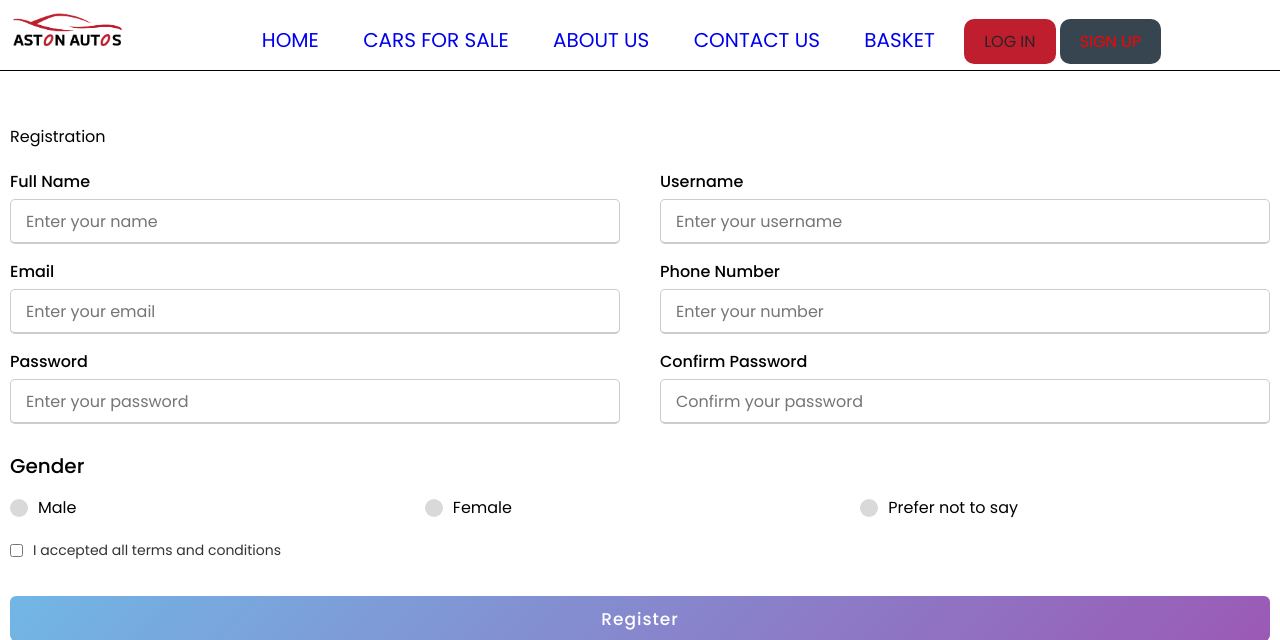
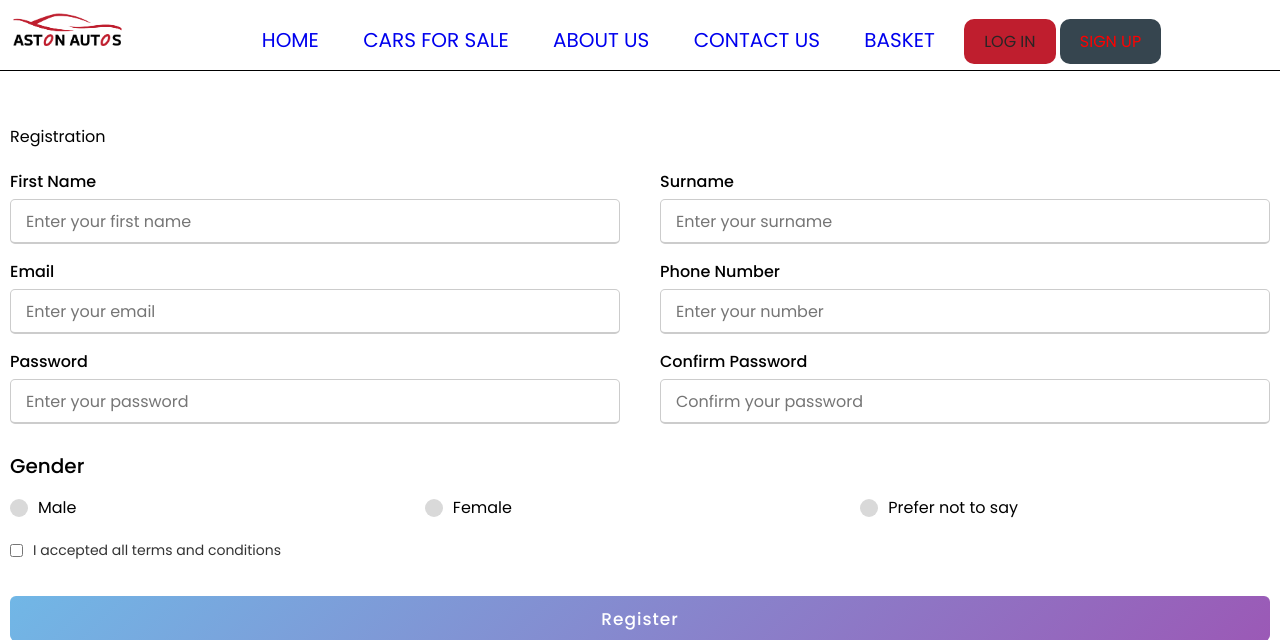
Before and after one commit to zishvn1/TP-20-02-2023, a PHP site: page /signup.php in a window 1280 px wide. Shown: the top 640 px of the page. Run offline with PHP 8.4, Linux system fonts and the light colour scheme; some libraries are stand-ins or nearby versions.

Commit message:
Update signup.php

```diff
--- a/signup.php
+++ b/signup.php
@@ -19,12 +19,12 @@
             <form action="#">
                 <div class="user-details">
                     <div class="input-box">
-                        <span class="details">Full Name</span>
-                        <input type="text" placeholder="Enter your name" required>
+                        <span class="details">First Name</span>
+                        <input type="text" placeholder="Enter your first name" required>
                     </div>
                     <div class="input-box">
-                        <span class="details">Username</span>
-                        <input type="text" placeholder="Enter your username" required>
+                        <span class="details">Surname</span>
+                        <input type="text" placeholder="Enter your surname" required>
                     </div>
                     <div class="input-box">
                         <span class="details">Email</span>
```
